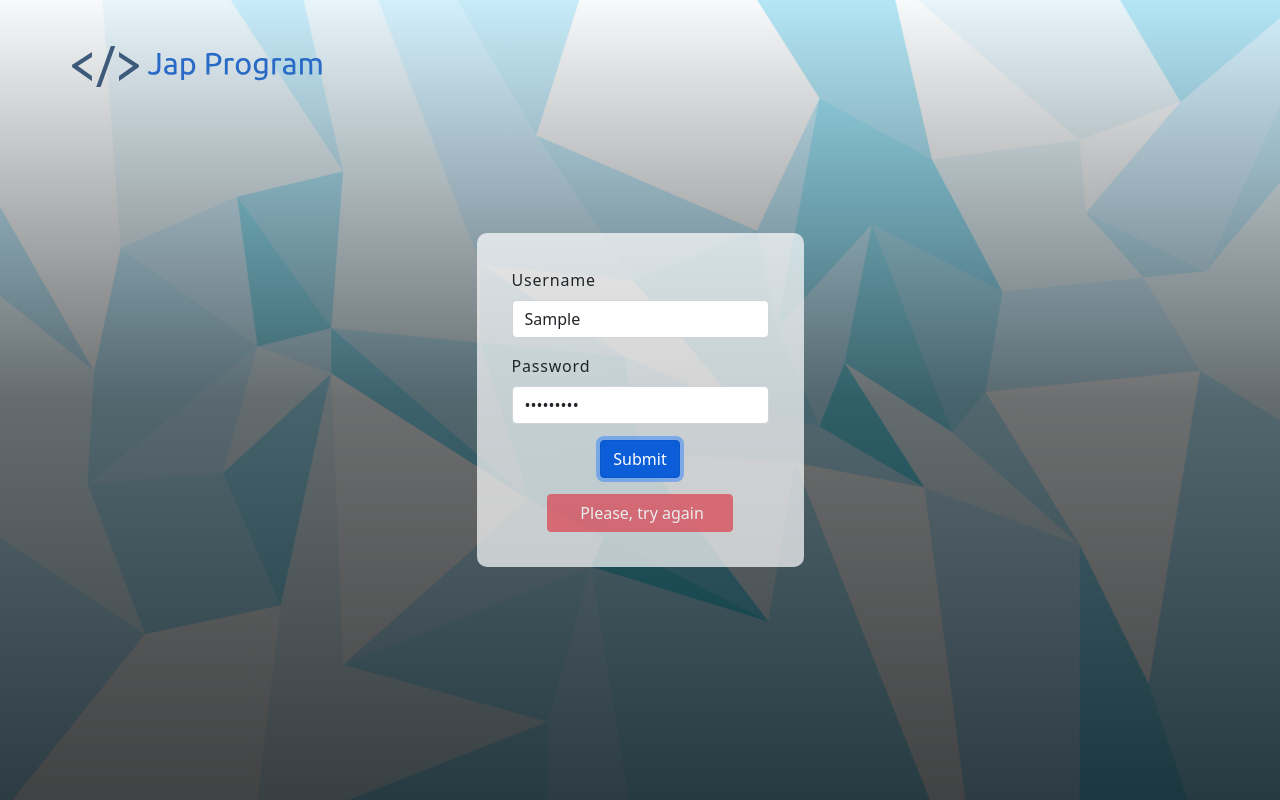
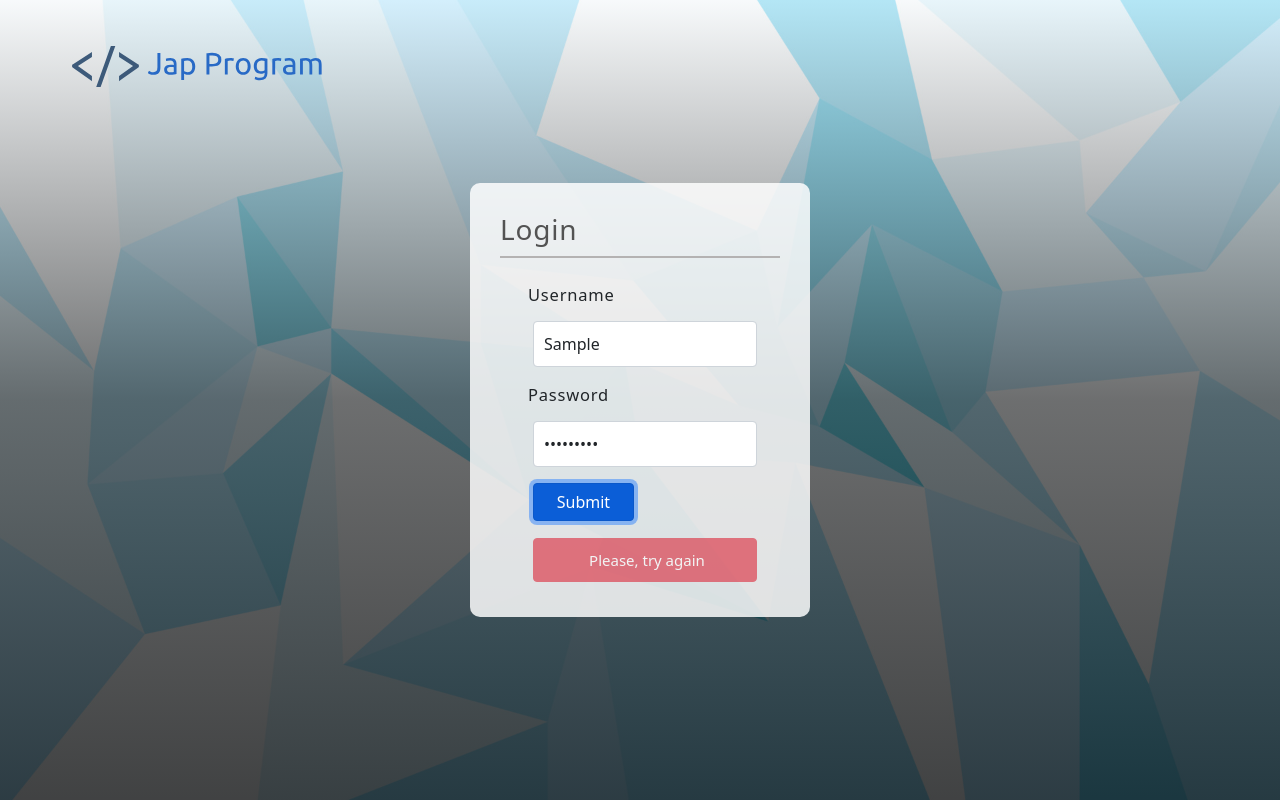
Before and after one commit to malikhuremovic/JapTask1, a React (Create React App) app in the folder Front-end/jap-management-system/: page /login in a window 1280 px wide. Both pictures are taken after typing "Sample", "Sample123" into the empty fields and a click on the button "Submit". Built offline with nearby package versions, Linux system fonts and the light colour scheme; no server answers.

Commit message:
Fixed authentication issues. Styled login form

```diff
--- a/Front-end/jap-management-system/src/Pages/LoginPage.js
+++ b/Front-end/jap-management-system/src/Pages/LoginPage.js
@@ -56,7 +56,12 @@ const LoginPage = () => {
   return (
     <div className={classes.loginPage}>
       <div className="modal d-flex justify-content-center align-items-center">
-        <Form className={classes.modal} onSubmit={handleFormSubmit}>
+        <div className={classes.floatingModal}>
+          <h3>Login</h3>
+          <Form
+            className={classes.floatingModalForm}
+            onSubmit={handleFormSubmit}
+          >
             <Form.Group className="mb-3" controlId="userName">
               <Form.Label>Username</Form.Label>
               <Form.Control
@@ -69,20 +74,27 @@ const LoginPage = () => {
             <Form.Group className="mb-3" controlId="password">
               <Form.Label>Password</Form.Label>
               <Form.Control
+                className="w-100"
                 type="password"
                 placeholder="Password"
                 onInput={handlePasswordInput}
               />
             </Form.Group>
             <Button
-            className={loginInfo.show ? 'mb-3' : ''}
+              className={
+                (loginInfo.show ? 'mb-3' : '') + ' ' + classes.loginBtn
+              }
               variant="primary"
               type="submit"
             >
               Submit
             </Button>
             {loginInfo.show && (
-            <Button variant={loginInfo.success ? 'success' : 'danger'} disabled>
+              <Button
+                className={classes.errorMessageBtn}
+                variant={loginInfo.success ? 'success' : 'danger'}
+                disabled
+              >
                 &nbsp; &nbsp;&nbsp;&nbsp;
                 {loginInfo.success ? 'Success!' : 'Please, try again'}
                 &nbsp;&nbsp;&nbsp;&nbsp;
@@ -91,6 +103,7 @@ const LoginPage = () => {
           </Form>
         </div>
       </div>
+    </div>
   );
 };
 
--- a/Front-end/jap-management-system/src/Pages/LoginPage.module.css
+++ b/Front-end/jap-management-system/src/Pages/LoginPage.module.css
@@ -1,14 +1,50 @@
-.modal {
-  background-color: rgba(255, 255, 255, 0.699);
-  padding: 35px;
+.floatingModal {
+  background-color: rgba(255, 255, 255, 0.836);
   border-radius: 10px;
+  padding: 30px;
   display: flex;
   flex-direction: column;
-  justify-content: center;
   align-items: center;
+  min-width: 340px;
+  width: 23%;
+  min-height: 40vh;
 }
 
-.errorMessage {
+.floatingModal h3 {
+  color: rgb(83, 83, 83);
+  align-self: baseline;
+  margin-bottom: 25px;
+  border-bottom: 2px solid rgb(180, 178, 178);
+  padding-bottom: 10px;
+  width: 100%;
+}
+
+.floatingModalForm {
+  width: 80%;
+}
+
+.floatingModalForm label {
+  font-size: 16.5px;
+}
+
+.floatingModalForm input {
+  padding: 10px;
+  margin: 5px;
+}
+
+.loginBtn {
+  width: 45%;
+  margin-left: 5px;
+}
+
+.errorMessageBtn {
   color: red;
   font-size: 15px;
+  display: block;
+  margin: 0 auto;
+  margin-top: 2px;
+  width: 100%;
+  padding: 10px;
+  margin: 5px;
+  margin-top: 1px;
 }
--- a/Front-end/jap-management-system/src/index.js
+++ b/Front-end/jap-management-system/src/index.js
@@ -16,13 +16,12 @@ const initialize = async () => {
   if (!token) {
     return null;
   }
-  let response;
   try {
-    response = await services.getUser(token);
+    const response = await services.getUser(token);
     user = response.data.data;
-  } catch {
-    if (response.request.status === 401 || response.request.status === 403) {
-      alert('Token has expired, please log in again');
+  } catch (err) {
+    if (err.request.status === 401 || err.request.status === 403) {
+      alert('Authentication has failed. Invalid token. Please log in again.');
       logoutUser();
     }
   }
```
Also changed, not shown: 2 other files (tests, documents, lock files or other folders). Lines whose indentation alone changed are shown as unchanged.
